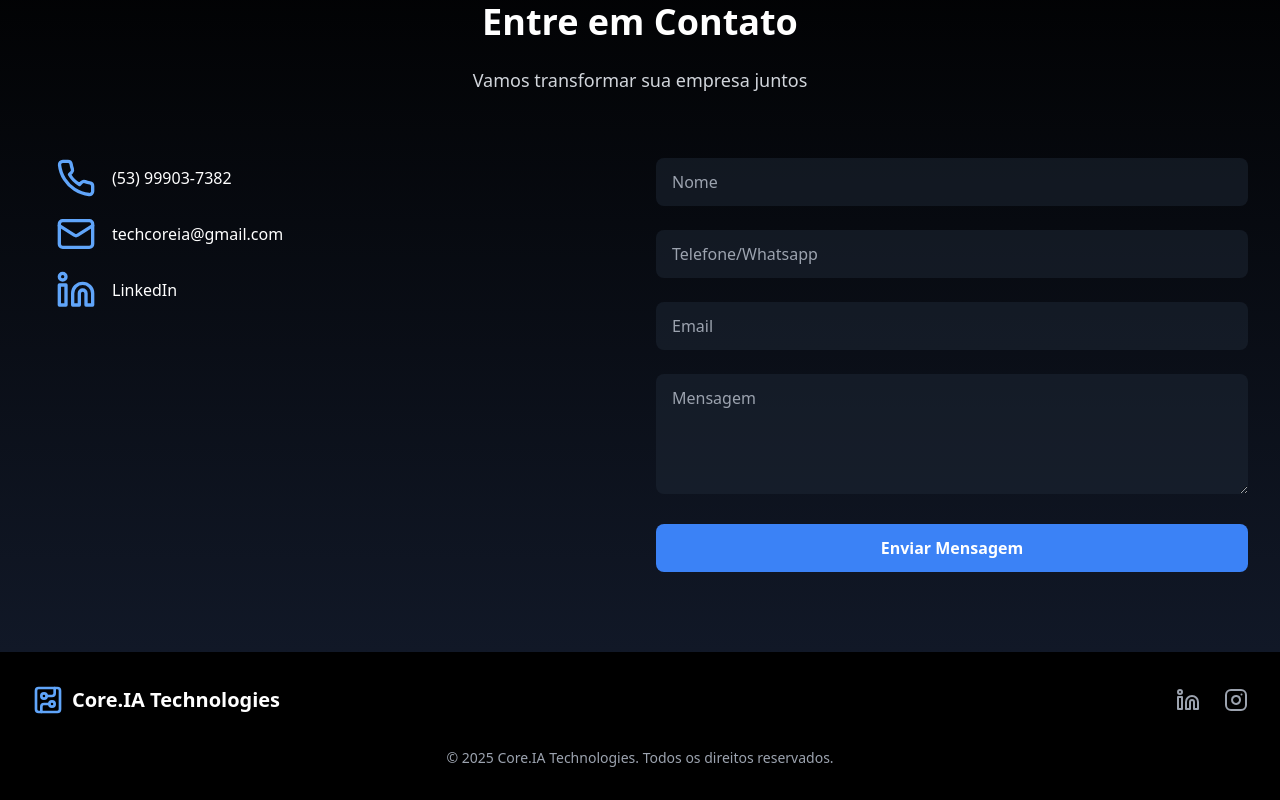
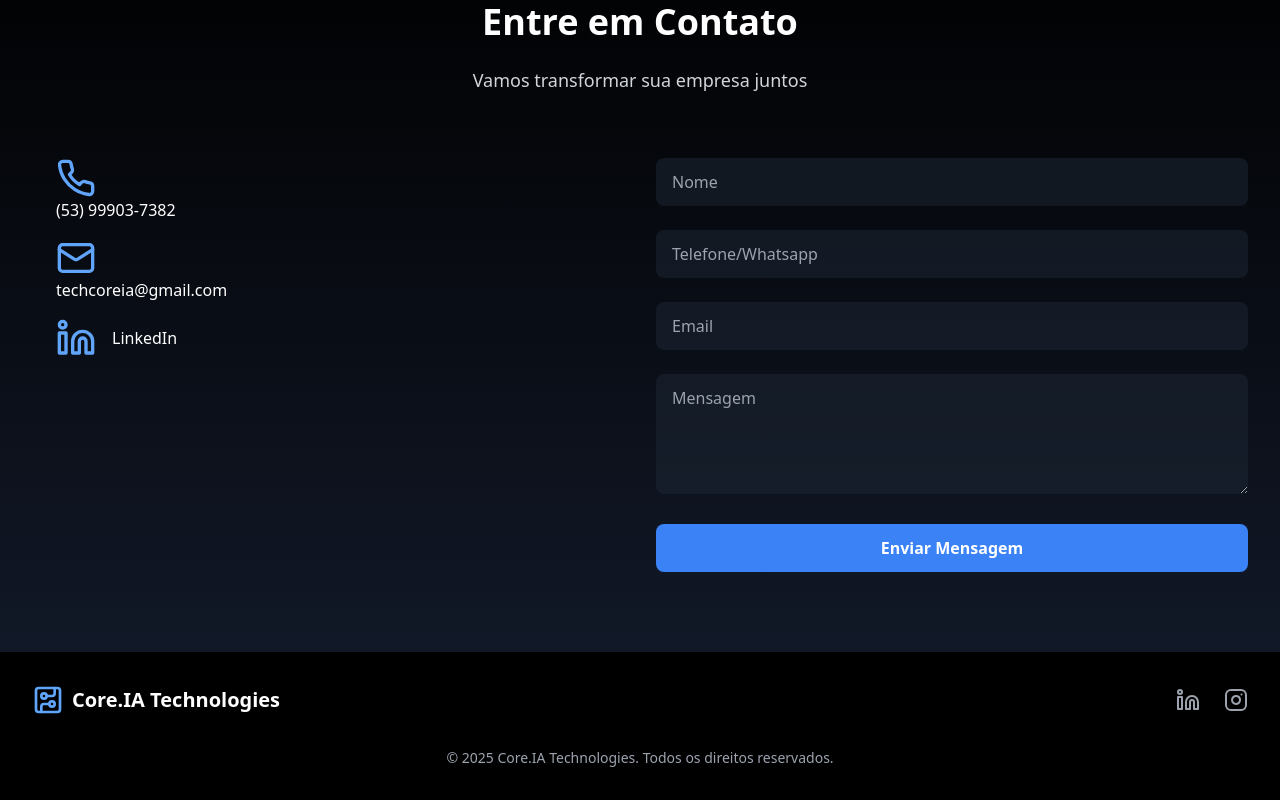
Before and after one commit to JoaoLuiz92/CoreIA, a React (Vite) app: page / in a window 1280 px wide. Shown: the part 3154-3954 px from the top of the page. Built offline with nearby package versions, Linux system fonts and the light colour scheme.

Commit message:
ajuste links

```diff
--- a/src/App.tsx
+++ b/src/App.tsx
@@ -261,14 +261,14 @@ function App() {
         <div className="flex items-center space-x-4">
             <a href="https://wa.me/5553999037382" className="hover:underline" target="_blank" rel="noopener noreferrer">
             <Phone className="h-10 w-10 text-blue-400" />
+            <span>(53) 99903-7382</span>
             </a>
-          <span>(53) 99903-7382</span>
         </div>
         <div className="flex items-center space-x-4">
           <a href="mailto:" className="hover:underline">
           <Mail className="h-10 w-10 text-blue-400" />
+          <span>techcoreia@gmail.com</span>
           </a>
-          <span>techcoreia@gmail.com</span>
         </div>
         <div className="flex items-center space-x-4">
           <Linkedin className="h-10 w-10 text-blue-400" />
```
